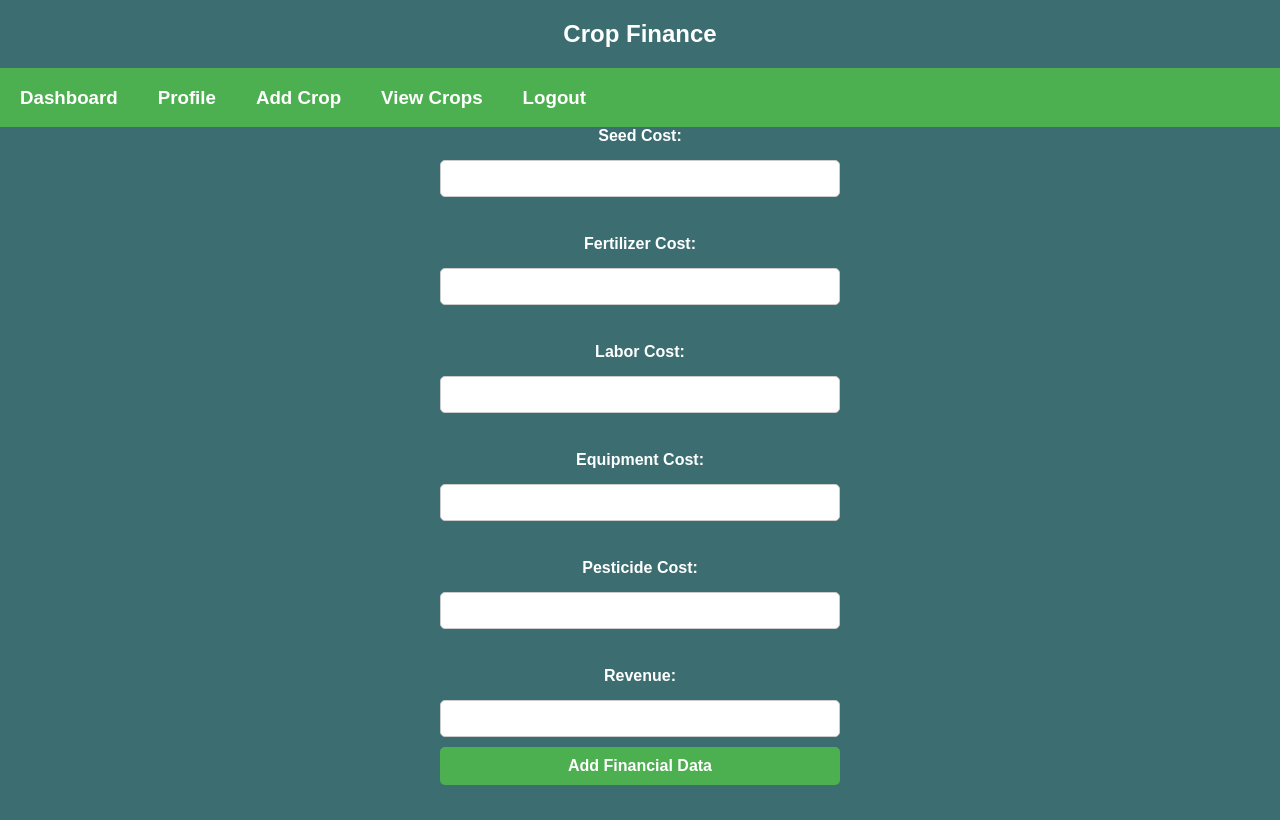
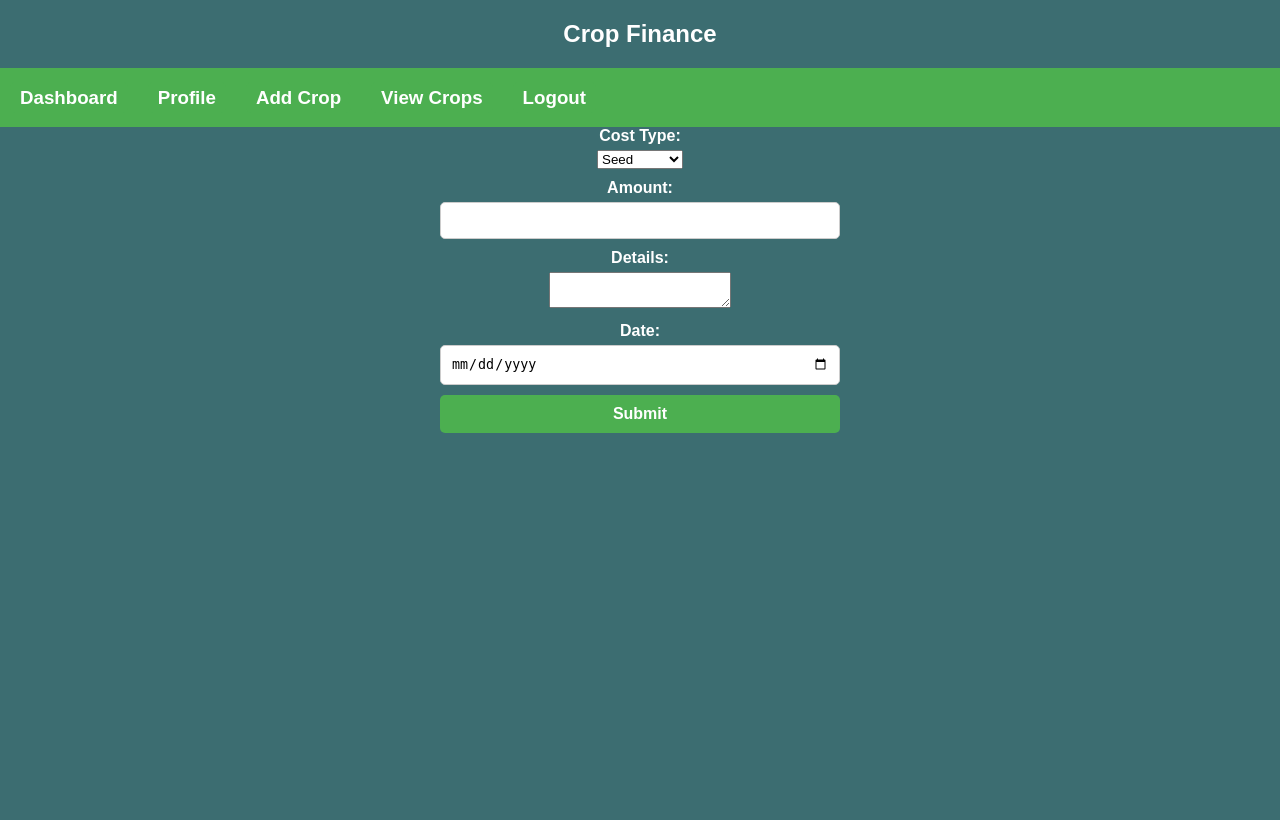
Before and after one commit to Bill-Kamgwira/GrowTrack, a Flask app: page /crop/1/cycle/1/add-financial in a window 1280 px wide. Run offline with Flask 3, Linux system fonts and the light colour scheme; a user stored in the database is signed in.

Commit message:
UPdated the Templates and Made a new Migration

```diff
--- a/main.py
+++ b/main.py
@@ -488,7 +488,7 @@ def add_YieldData(crop_id, cycle_id):
         yield_production = YieldData(
             quantity=float(request.form['yield-quantity']),
             quality=request.form['yield-quality'],
-            harvest_dates=datetime.strptime(request.form['harvest_date'], '%Y-%m-%d').date(),
+            harvest_date=datetime.strptime(request.form['harvest_date'], '%Y-%m-%d').date(),
             crop_cycle_id=crop_cycle.id  # Link yield data to the specific crop cycle
         )
 
@@ -508,13 +508,17 @@ def add_FinanceData(crop_id, cycle_id):
     crop_cycle = CropCycle.query.get_or_404(cycle_id)
 
     if request.method == 'POST':
+        # Assuming the form provides multiple types of financial data entries (e.g., seed, fertilizer, etc.)
+        cost_type = request.form['cost_type']  # Type of cost ('Seed', 'Fertilizer', etc.)
+        amount = float(request.form['amount'])  # The amount for the cost/revenue
+        details = request.form.get('details', '')  # Additional optional details
+        date = request.form['date']  # Date when the cost/revenue was recorded
+
         financial_data = FinancialData(
-            seed_cost=float(request.form['seed-cost']),
-            fertilizer_cost=float(request.form['fertilizer_cost']),
-            labor_cost=float(request.form['labor_cost']),
-            equipment_cost=float(request.form['equipment_cost']),
-            pesticide_cost=float(request.form['pesticide_cost']),
-            revenue=float(request.form['revenue']),
+            cost_type=cost_type,
+            amount=amount,
+            details=details,
+            date=datetime.strptime(date, '%Y-%m-%d'),  # Converting string to date object
             crop_cycle_id=crop_cycle.id  # Link financial data to the specific crop cycle
         )
 
@@ -526,86 +530,84 @@ def add_FinanceData(crop_id, cycle_id):
     return render_template('add_financial.html', crop=crop, crop_cycle=crop_cycle)
 
 
+
 @app.route('/export/csv/<int:crop_id>/crop_manage')
 def export_crop_manage_data(crop_id):
     crop = Crop.query.get_or_404(crop_id)
-    crop_management_records = CropManagement.query.filter_by(crop_id=crop_id).all()
-    yield_data_records = YieldData.query.filter_by(crop_id=crop_id).all()
-    financial_data_records = FinancialData.query.filter_by(crop_id=crop_id).all()
+    crop_management_records = CropManagement.query.join(CropCycle).filter(CropCycle.crop_id == crop_id).all()
 
+    # Prepare the data list to store rows for the CSV
     data = []
-    for record in [crop, *crop_management_records, *yield_data_records, *financial_data_records]:
-        if isinstance(record, CropManagement):
-            filtered_record = {
-                'fertilizer_type': record.fertilizer_type or "",
-                'fertilizer_amount': record.fertilizer_amount or "",
-                'fertilizer_date': record.fertilizer_date or "",
-                'irrigation_type': record.irrigation_type or "",
-                'irrigation_amount': record.irrigation_amount or "",
-                'irrigation_date': record.irrigation_date or "",
-                'control_type': record.control_type or "",
-                'control_amount': record.control_amount or "",
-                'control_date': record.control_date or "",
-                'weeding_method': record.weeding_method or "",
-                'weeding_date': record.weeding_date or "",
-                'tasks_completed': record.tasks_completed or "",
-                'hours_accrued': record.hours_accrued or "",
-                'labour_date': record.labour_date or "",
-            }
-            data.append(filtered_record)
 
-    # Define the desired CSV header fields based on the filtered data
-    fields = list(data[0].keys())
+    for record in crop_management_records:
+        filtered_record = {
+            'management_type': record.management_type or "",
+            'amount': record.amount or "",
+            'date': record.date.strftime('%Y-%m-%d') if record.date else "",  # Format the date to a readable string
+            'details': record.details or "",
+        }
+        data.append(filtered_record)
+
+    # Define the CSV header fields
+    fields = ['management_type', 'amount', 'date', 'details']
 
     # Use send_csv to generate and return the CSV response
-    return send_csv(data, f"{crop.name}_Cropmanagement.csv", fields=fields)
+    return send_csv(data, f"{crop.name}_CropManagement.csv", fields=fields)
+
 
 @app.route('/export/csv/<int:crop_id>/yield_data')
 def export_yield_data(crop_id):
     crop = Crop.query.get_or_404(crop_id)
-    crop_management_records = CropManagement.query.filter_by(crop_id=crop_id).all()
-    yield_data_records = YieldData.query.filter_by(crop_id=crop_id).all()
-    financial_data_records = FinancialData.query.filter_by(crop_id=crop_id).all()
+
+    # Query yield data by joining through CropCycle based on crop_id
+    yield_data_records = YieldData.query.join(CropCycle).filter(CropCycle.crop_id == crop_id).all()
 
     data = []
-    for record in [crop, *crop_management_records, *yield_data_records, *financial_data_records]:
-        if isinstance(record, YieldData):
-            yield_data_fields = {
-                'quantity': record.quantity or "",
-                'quality': record.quality or "",
-                'harvest_date': record.harvest_date or "",
-                'post_harvest_loss': record.post_harvest_loss or "",
-                'factors_affecting_yield': record.factors_affecting_yield or "",
-            }
-            data.append(yield_data_fields)
+    for record in yield_data_records:
+        # Handle multiple harvest dates (assumes harvest_dates is stored as a comma-separated string)
+        harvest_dates = record.harvest_dates if record.harvest_dates else ""
 
-    # Define the desired CSV header fields based on the filtered data
-    fields = list(data[0].keys())
+        # Create the filtered yield data dictionary
+        yield_data_fields = {
+            'quantity': record.quantity or "",
+            'quality': record.quality or "",
+            'harvest_date': harvest_date,  # Assuming this is a string or JSON field
+        }
+        data.append(yield_data_fields)
+
+    # Define the CSV header fields
+    fields = ['quantity', 'quality', 'harvest_date']
+
+    # Generate and return the CSV
     return send_csv(data, f"{crop.name}_yield_data.csv", fields=fields)
+
 
 @app.route('/export/csv/<int:crop_id>/financial_data')
 def export_financial_data(crop_id):
     crop = Crop.query.get_or_404(crop_id)
-    crop_management_records = CropManagement.query.filter_by(crop_id=crop_id).all()
-    yield_data_records = YieldData.query.filter_by(crop_id=crop_id).all()
-    financial_data_records = FinancialData.query.filter_by(crop_id=crop_id).all()
+
+    # Query financial data by joining through CropCycle based on crop_id
+    financial_data_records = FinancialData.query.join(CropCycle).filter(CropCycle.crop_id == crop_id).all()
 
     data = []
-    for record in [crop, *crop_management_records, *yield_data_records, *financial_data_records]:
-        if isinstance(record, FinancialData):
-            financial_data_fields = {
-                'seed_cost': record.seed_cost or "",
-                'fertilizer_cost': record.fertilizer_cost or "",
-                'labor_cost': record.labor_cost or "",
-                'equipment_cost': record.equipment_cost or "",
-                'pesticide_cost': record.pesticide_cost or "",
-                'revenue': record.revenue or "",
-            }
-            data.append(financial_data_fields)
+    for record in financial_data_records:
+        # Create the filtered financial data dictionary
+        financial_data_fields = {
+            'seed_cost': record.seed_cost or "",
+            'fertilizer_cost': record.fertilizer_cost or "",
+            'labor_cost': record.labor_cost or "",
+            'equipment_cost': record.equipment_cost or "",
+            'pesticide_cost': record.pesticide_cost or "",
+            'revenue': record.revenue or "",
+        }
+        data.append(financial_data_fields)
 
-    # Define the desired CSV header fields based on the filtered data
-    fields = list(data[0].keys())
+    # Define the CSV header fields
+    fields = ['seed_cost', 'fertilizer_cost', 'labor_cost', 'equipment_cost', 'pesticide_cost', 'revenue']
+
+    # Generate and return the CSV
     return send_csv(data, f"{crop.name}_financial_data.csv", fields=fields)
+
 
 @app.route('/delete_crop/<int:crop_id>', methods=['POST'])
 @login_required
--- a/templates/add_financial.html
+++ b/templates/add_financial.html
@@ -18,32 +18,33 @@
           <li><h3><a href="/logout">Logout</a></h3></li>
           </ul>
       </nav>
-    <form method="POST">
-        <label for="seed-cost">Seed Cost:</label>
-        <input type="number" name="seed-cost" id="seed-cost" >
-        <br>
+      <form method="POST">
+        <div>
+            <label for="cost_type">Cost Type:</label>
+            <select name="cost_type" id="cost_type" required>
+                <option value="Seed">Seed</option>
+                <option value="Fertilizer">Fertilizer</option>
+                <option value="Labor">Labor</option>
+                <option value="Equipment">Equipment</option>
+                <option value="Pesticide">Pesticide</option>
+                <option value="Revenue">Revenue</option>
+            </select>
+        </div>
+        <div>
+            <label for="amount">Amount:</label>
+            <input type="number" step="0.01" name="amount" id="amount" required>
+        </div>
+        <div>
+            <label for="details">Details:</label>
+            <textarea name="details" id="details"></textarea>
+        </div>
+        <div>
+            <label for="date">Date:</label>
+            <input type="date" name="date" id="date" required>
+        </div>
+        <button type="submit">Submit</button>
+    </form>
 
-        <label for="fertilizer_cost">Fertilizer Cost:</label>
-        <input type="number" name="fertilizer_cost" id="fertilizer_cost">
-        <br>
-
-        <label for="labor_cost">Labor Cost:</label>
-        <input type="number" name="labor_cost" id="labor_cost">
-        <br>
-
-        <label for="equipment_cost">Equipment Cost:</label>
-        <input type="number" name="equipment_cost" id="equipment_cost">
-        <br>
-
-        <label for="pesticide_cost">Pesticide Cost:</label>
-        <input type="number" name="pesticide_cost" id="pesticide_cost">
-        <br>
-
-        <label for="revenue">Revenue:</label>
-        <input type="number" name="revenue" id="revenue">
-
-        <button type="submit">Add Financial Data</button>
-    </form>
 
 </body>
 </html>
--- a/templates/view_crops.html
+++ b/templates/view_crops.html
@@ -24,6 +24,9 @@
           {% for crop in crops %}
             <li class="crop-item">
               <a href="/crop/{{ crop.id }}">{{ crop.name }}</a>
+              <br>
+              <br>
+              <br>
               <form action="{{ url_for('delete_crop', crop_id=crop.id) }}" method="POST" onsubmit="return confirm('Are you sure you want to delete this crop? This action cannot be undone.');">
                   <button type="submit" class="btn btn-danger">Delete</button>
               </form>
```
Also changed, not shown: migrations/versions/2152e3410da3_.py (added, +84 -0 lines), models.py (+17 -11 lines), templates/info.html (+8 -16 lines), instance/Users.db.
